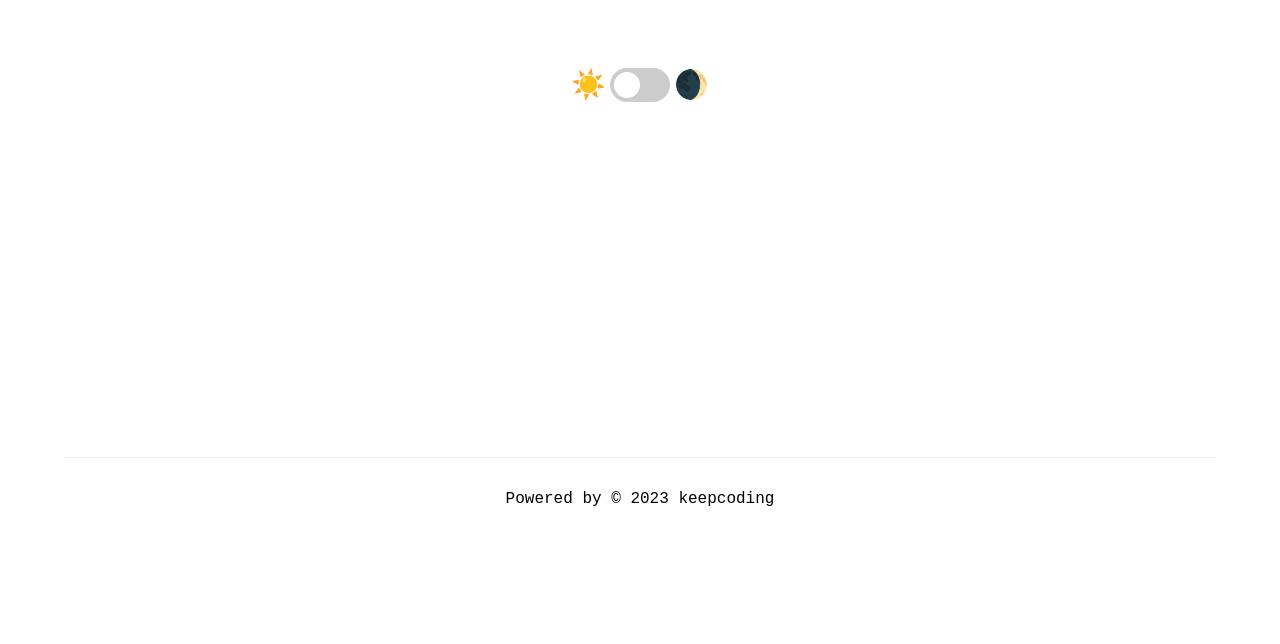
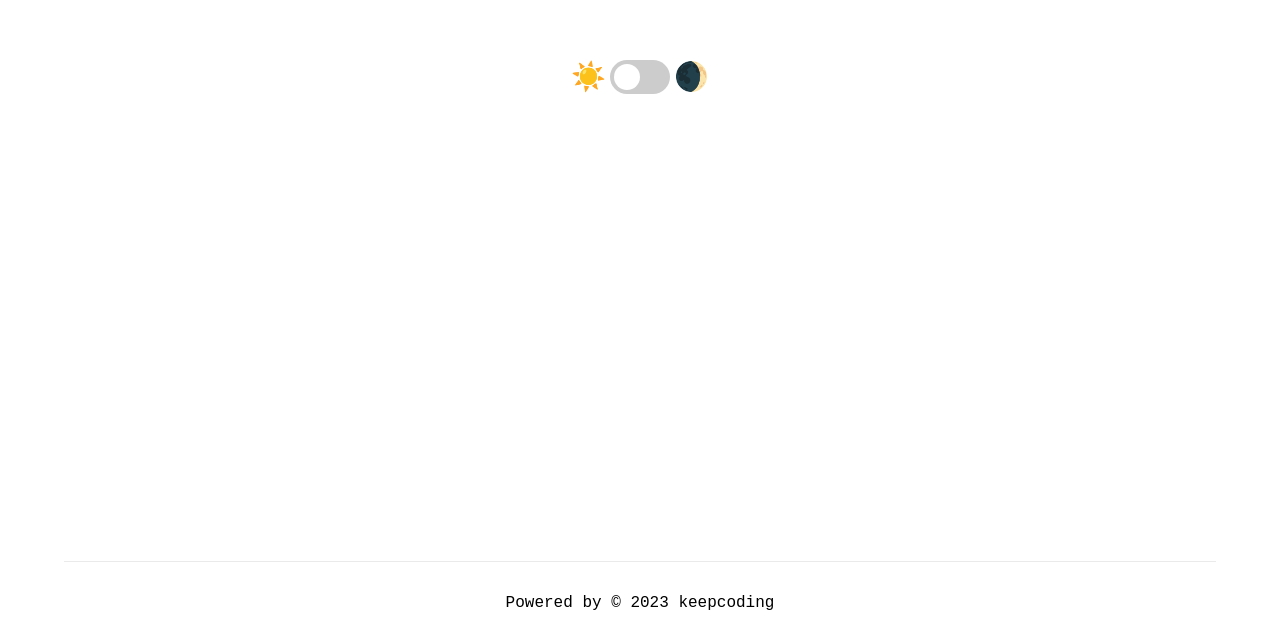
Before and after one commit to keepcoding-tech/learn_keepcoding, a Next.js app: page / in a window 1280 px wide. Shown: the part 287-931 px from the top of the page. Before the commit the page ends 827 px from the top, so only its background shows below. Built offline with nearby package versions, Linux system fonts and the light colour scheme.

Commit message:
feat: adding the footer

```diff
--- /dev/null
+++ b/components/footer/Footer.module.css
@@ -0,0 +1,9 @@
+.footer {
+  display: flex;
+  flex: 1;
+  padding: 2rem 0;
+  border-top: 1px solid #eaeaea;
+  justify-content: center;
+  align-items: center;
+  margin: 15vh 5% 0% 5%;
+}
--- /dev/null
+++ b/components/footer/Footer.tsx
@@ -0,0 +1,12 @@
+import React from 'react';
+import style from './Footer.module.css';
+
+export interface IFooter {
+  footerContent: string;
+}
+
+const Footer: React.FC<IFooter> = ({ footerContent }) => {
+  return <footer className={style.footer}>{footerContent}</footer>;
+};
+
+export default Footer;
--- a/components/layouts/primary/PrimaryLayout.module.css
+++ b/components/layouts/primary/PrimaryLayout.module.css
@@ -1,5 +1,5 @@
 .main {
-  min-height: 77vh;
+  min-height: 75vh;
   padding: 4rem 0;
   flex: 1;
   display: flex;
@@ -7,13 +7,3 @@
   justify-content: center;
   align-items: center;
 }
-
-.footer {
-  display: flex;
-  flex: 1;
-  padding: 2rem 0;
-  border-top: 1px solid #eaeaea;
-  justify-content: center;
-  align-items: center;
-  margin: 0% 5% 0% 5%;
-}
--- a/components/layouts/primary/PrimaryLayout.tsx
+++ b/components/layouts/primary/PrimaryLayout.tsx
@@ -1,5 +1,6 @@
 import Head from 'next/head';
 import React from 'react';
+import Footer from '../../footer/Footer';
 import style from './PrimaryLayout.module.css';
 
 export interface IPrimaryLayout {
@@ -13,10 +14,8 @@ const PrimaryLayout: React.FC<IPrimaryLayout> = ({ children }) => {
         <title>Docs KeepCoding</title>
         <link rel="icon" href="/favicon.ico" />
       </Head>
-
       <main className={style.main}>{children}</main>
-
-      <footer className={style.footer}>Powered by © 2023 keepcoding</footer>
+      <Footer footerContent="Powered by © 2023 keepcoding" />
     </>
   );
 };
```
Also changed, not shown: components/footer/Footer.mocks.ts (added, +7 -0 lines), 1 other file (tests, documents, lock files or other folders).
